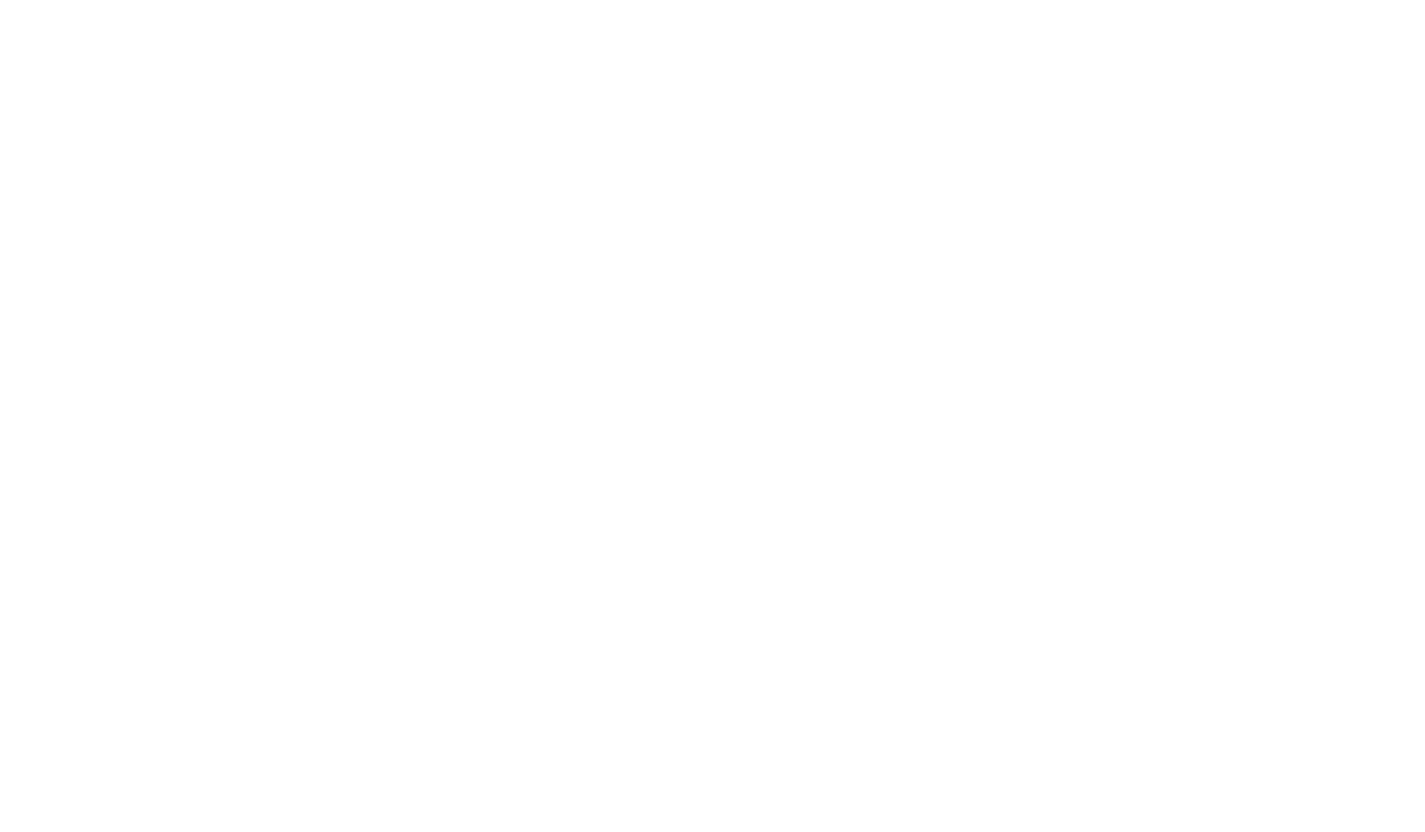
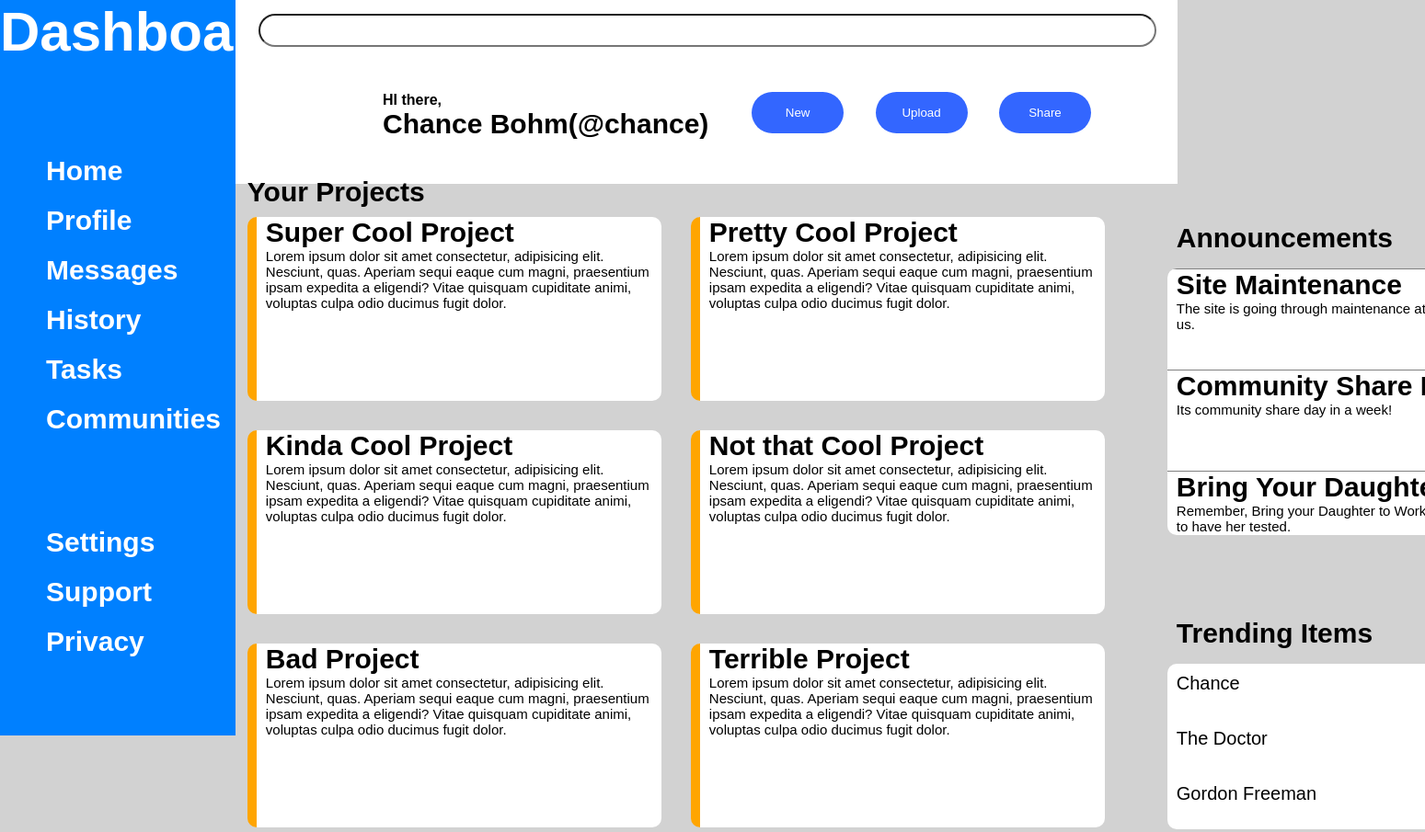
Before and after one commit to linkmaster811/grid-admin-dashboard, a plain HTML site: page index.html in a window 1280 px wide. Shown: the whole page at 92% size, 1549 px wide, since content can reach past the window. Before the commit the page ends 800 px from the top, so only its background shows below. Drawn offline with Linux system fonts and the light colour scheme.

Commit message:
Layout finalized

```diff
--- a/index.html
+++ b/index.html
@@ -7,6 +7,88 @@
     <link rel="stylesheet" href="style.css">
 </head>
 <body>
+    <div class="header">
+        <div class="welcome">HI there,</div>
+        <div class="name">Chance Bohm(@chance)</div>
+        <div class="buttons">
+            <button>New</button>
+            <button>Upload</button>
+            <button>Share</button>
+        </div>
+        <input type="text">
+    </div>
 
+    <div class="main-content">
+        <h1>Your Projects</h1>
+        <div class="container">
+            <div class="item">
+                <h1>Super Cool Project</h1>
+                <p>Lorem ipsum dolor sit amet consectetur, adipisicing elit. Nesciunt, quas. Aperiam sequi eaque cum magni, praesentium ipsam expedita a eligendi? Vitae quisquam cupiditate animi, voluptas culpa odio ducimus fugit dolor.</p>
+            </div>
+            <div class="item">
+                <h1>Pretty Cool Project</h1>
+                <p>Lorem ipsum dolor sit amet consectetur, adipisicing elit. Nesciunt, quas. Aperiam sequi eaque cum magni, praesentium ipsam expedita a eligendi? Vitae quisquam cupiditate animi, voluptas culpa odio ducimus fugit dolor.</p>
+            </div>
+            <div class="item">
+                <h1>Kinda Cool Project</h1>
+                <p>Lorem ipsum dolor sit amet consectetur, adipisicing elit. Nesciunt, quas. Aperiam sequi eaque cum magni, praesentium ipsam expedita a eligendi? Vitae quisquam cupiditate animi, voluptas culpa odio ducimus fugit dolor.</p>
+            </div>
+            <div class="item">
+                <h1>Not that Cool Project</h1>
+                <p>Lorem ipsum dolor sit amet consectetur, adipisicing elit. Nesciunt, quas. Aperiam sequi eaque cum magni, praesentium ipsam expedita a eligendi? Vitae quisquam cupiditate animi, voluptas culpa odio ducimus fugit dolor.</p>
+            </div>
+            <div class="item">
+                <h1>Bad Project</h1>
+                <p>Lorem ipsum dolor sit amet consectetur, adipisicing elit. Nesciunt, quas. Aperiam sequi eaque cum magni, praesentium ipsam expedita a eligendi? Vitae quisquam cupiditate animi, voluptas culpa odio ducimus fugit dolor.</p>
+            </div>
+            <div class="item">
+                <h1>Terrible Project</h1>
+                <p>Lorem ipsum dolor sit amet consectetur, adipisicing elit. Nesciunt, quas. Aperiam sequi eaque cum magni, praesentium ipsam expedita a eligendi? Vitae quisquam cupiditate animi, voluptas culpa odio ducimus fugit dolor.</p>
+            </div>
+        </div>
+        <h1 class="announce-title">Announcements</h1>
+        <div class="announcements-container">
+            <div class="announcement">
+                <h1>Site Maintenance</h1>
+                <p>The site is going through maintenance at 9:00am. Please be patient with us.</p>
+            </div>
+            <div class="announcement">
+                <h1>Community Share Day</h1>
+                <p>Its community share day in a week!</p>
+            </div>
+            <div class="announcement">
+                <h1>Bring Your Daughter to Work Day</h1>
+                <p>Remember, Bring your Daughter to Work Day is the perfect time <br> to have her tested.</p>
+            </div>
+        </div>
+        <h1 class="trend-title">Trending Items</h1>
+
+        <div class="trending-container">
+            <div class="trending">
+                <p>Chance</p>
+            </div>
+            <div class="trending">
+                <p>The Doctor</p>
+            </div>
+            <div class="trending">
+                <p>Gordon Freeman</p>
+            </div>
+        </div>
+    </div>
+
+    <div class="sidebar">
+        <h1>Dashboard</h1>
+        <ul class ="sidelist">
+            <li>Home</li>
+            <li>Profile</li>
+            <li>Messages</li>
+            <li>History</li>
+            <li>Tasks</li>
+            <li>Communities</li>
+            <li style="margin-top: 100px;">Settings</li>
+            <li>Support</li>
+            <li>Privacy</li>
+        </ul>
+    </div>
 </body>
 </html>
--- a/style.css
+++ b/style.css
@@ -0,0 +1,159 @@
+* {
+    margin: 0;
+    padding: 0;
+    overflow: hidden;
+    font-family: Arial, Helvetica, sans-serif;
+}
+
+
+body {
+    background-color: rgb(210, 210, 210);
+}
+
+.header {
+    width: 80%;
+    height: 200px;
+    position: absolute;
+    left: 20vw;
+    background-color: white;
+}
+
+.welcome {
+    position: relative;
+    left: 10rem;
+    top: 100px;
+    font-weight: bold;
+}
+.name {
+    position:relative;
+    left: 10rem;
+    top: 100px;
+    font-weight: bold;
+    font-size: 30px;
+}
+
+.sidebar {
+    width: 20%;
+    height: 100vh;
+    background-color: rgb(0, 128, 255);
+    color: white;
+    text-align: center;
+    font-size: 30px
+
+}
+
+.buttons {
+    position: absolute;
+    top: 100px;
+    right: 5vw;
+}
+
+button {
+    margin-right: 30px;
+    padding: 15px;
+    background-color: rgb(51, 102, 255);
+    color: white;
+    border: 10px;
+    border-radius: 25px;
+    width: 100px;
+}
+
+input[type=text] {
+    padding: 6px;
+    font-size: 17px;
+    position: absolute;
+    border-radius: 25px;
+    top: 15px;
+    left: 25px;
+    width: 75vw;
+}
+
+.sidelist {
+    padding-top: 100px;
+}
+
+.sidelist > li {
+    text-align: left;
+    font-size: 30px;
+    font-weight: bold;
+    margin-left: 50px;
+    margin-bottom: 20px;
+    list-style-type: none;
+}
+
+.main-content {
+    position: absolute;
+    left: 21vw;
+    top: 24vh;
+    width: 100vw;
+    height: 100vh;
+    font-size: 15px;
+}
+
+.container {
+    margin-top: 10px;
+    display: grid;
+    grid-template-columns: 450px 450px;
+    grid-template-rows: 200px 200px 200px;
+    gap: 32px;
+}
+
+.item {
+    background-color: white;
+    border: 1px;
+    padding-left: 10px;
+    border-radius: 10px;
+    border-left: 10px solid  orange;
+}
+
+.announcements-container {
+    position: absolute;
+    top: 100px;
+    left: 1000px;
+    display: grid;
+    grid-template-rows: 70px 70px 70px;
+    gap: 40px;
+    background-color: white;
+    border: 1px;
+    border-radius: 10px;
+    width: 500px;
+}
+
+.announcement {
+    padding-left: 10px;
+    padding-bottom: 25px;
+    border-top: 1px solid grey;
+}
+
+.trending-container {
+    position: absolute;
+    top: 530px;
+    left: 1000px;
+    display: grid;
+    grid-template-rows: 50px 50px 50px;
+    gap: 10px;
+    background-color: white;
+    border: 1px;
+    border-radius: 10px;
+    width: 490px;
+    padding-left: 10px;
+    padding-top: 10px;
+}
+
+
+.trending > p {
+    font-size: 20px;
+}
+
+.announce-title {
+    position: absolute;
+    top: 50px;
+    left: 1010px;
+}
+
+
+.trend-title {
+    position: absolute;
+    top: 480px;
+    left: 1010px;
+}
```
